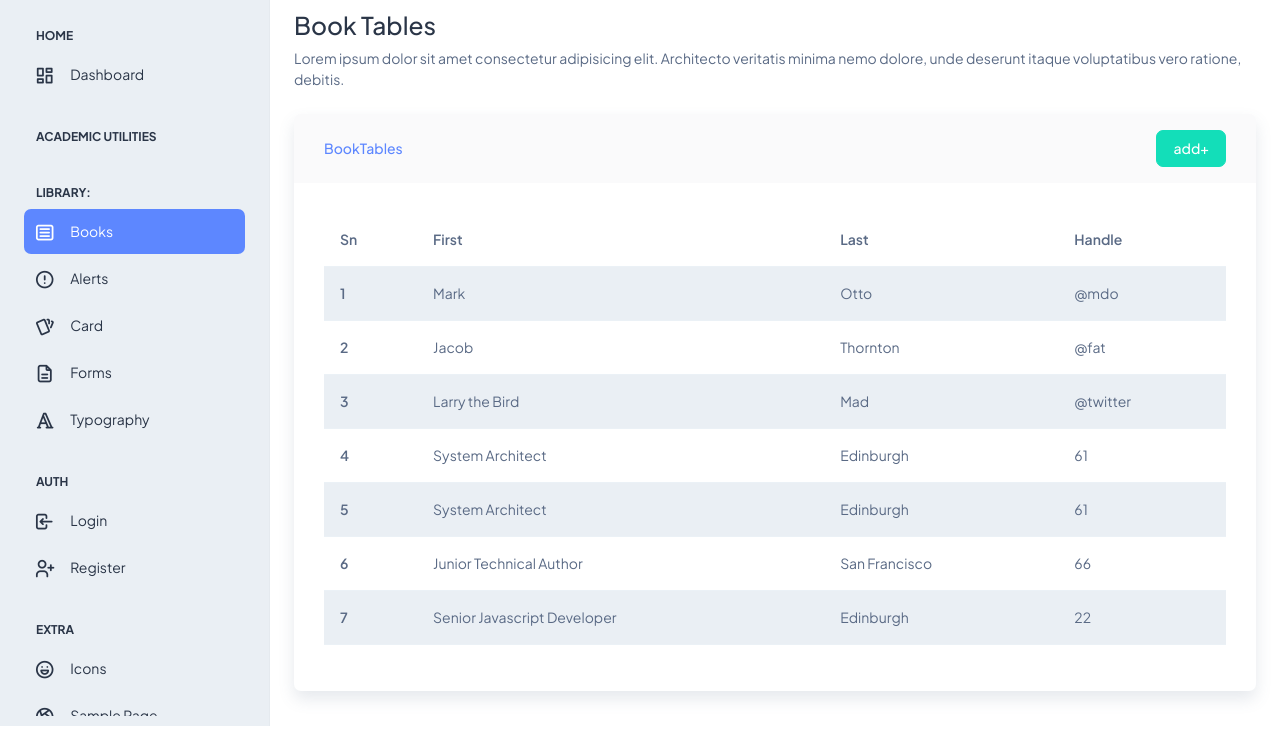
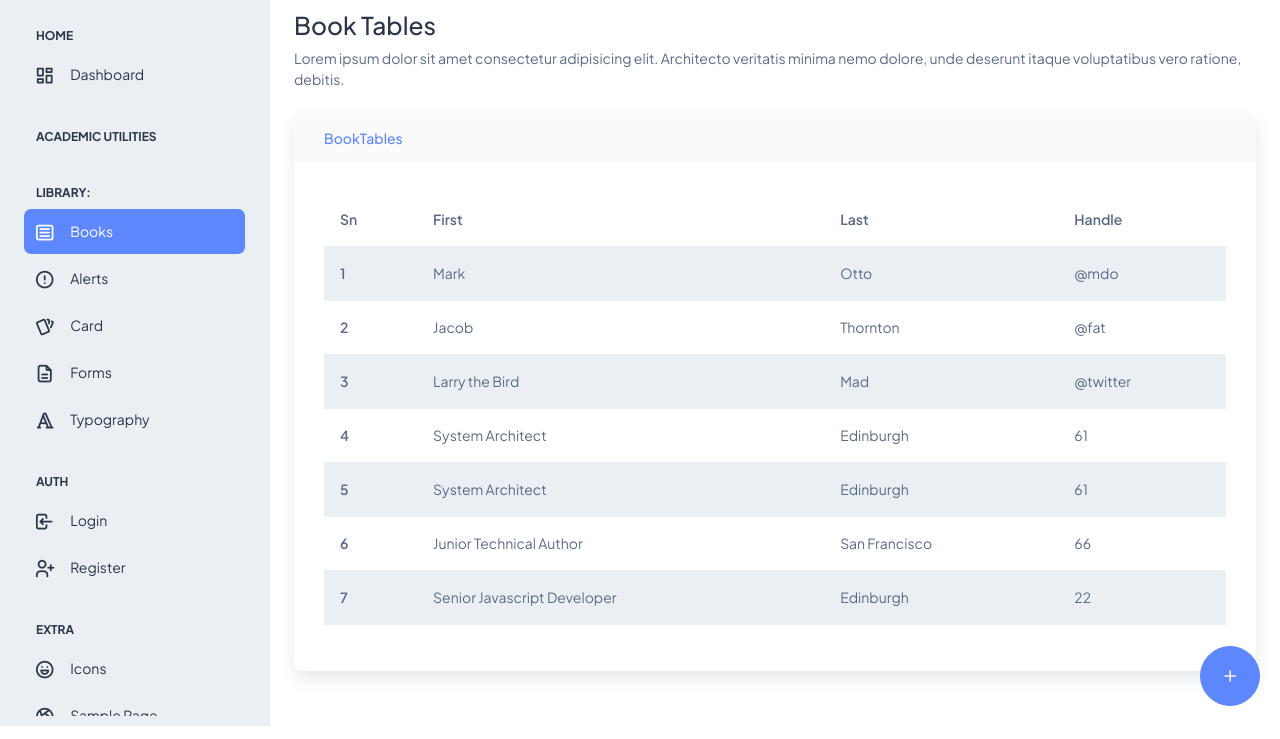
Before and after one commit to Anonymous-nerds/app-studygrid, a plain HTML site: page books.html in a window 1280 px wide. Shown: the part 74-813 px from the top of the page. Drawn offline with nearby package versions, Linux system fonts and the light colour scheme.

Commit message:
made a floating button and made some comment

```diff
--- a/books.html
+++ b/books.html
@@ -325,13 +325,22 @@
             >
               <h6 class="m-0 font-weight-bold text-primary">BookTables</h6>
               <!-- Button trigger modal -->
-              <button
+              <!-- <button
                 type="button"
                 class="btn btn-success"
                 data-toggle="modal"
                 data-target="#exampleModal"
               >
                 add+
+              </button> -->
+              <button
+                type="button"
+                class="btn btn-primary btn-lg rounded-circle position-fixed"
+                style="width: 60px; height: 60px; bottom: 20px; right: 20px"
+                data-toggle="modal"
+                data-target="#exampleModal"
+              >
+                <i class="ti ti-plus"></i>
               </button>
               <!-- Modal -->
               <div
@@ -456,6 +465,13 @@
               </div>
             </div>
           </div>
+          <!-- <button
+            type="button"
+            class="btn btn-primary btn-lg rounded-circle position-fixed"
+            style="width: 60px; height: 60px; bottom: 20px; right: 20px"
+          >
+            <i class="ti ti-plus"></i>
+          </button> -->
         </div>
       </div>
     </div>
```
